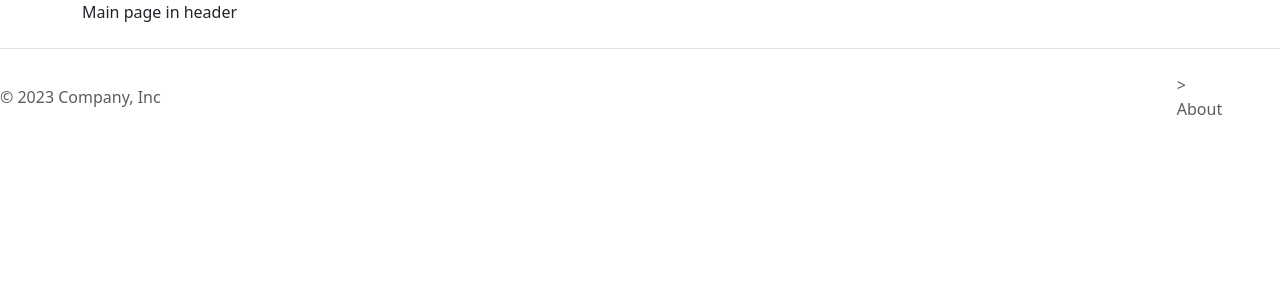
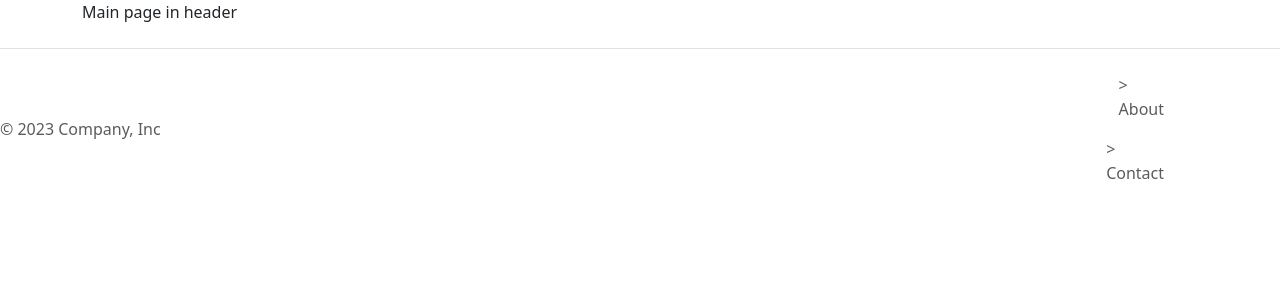
Before and after one commit to mduraj0/DjangoBasics, a Django app: page / in a window 1280 px wide. Shown: the part 97-397 px from the top of the page. Run offline with Django 4.2, Linux system fonts and the light colour scheme.

Commit message:
fixing bug in contact forms

```diff
--- a/firstDjango/main/templates/base.html
+++ b/firstDjango/main/templates/base.html
@@ -48,6 +48,9 @@
                 <li class="nav-item">
                     <a href="{% url 'main:about' %}" class="nav-link px-2 text-body-secondary">> About </a>
                 </li>
+                <li class="nav-item">
+                    <a href="{% url 'main:contact' %}" class="nav-link px-2 text-body-secondary">> Contact </a>
+                </li>
             </ul>
         </nav>
     </footer>
--- a/firstDjango/main/urls.py
+++ b/firstDjango/main/urls.py
@@ -1,10 +1,11 @@
 from django.urls import path
-from .views import hello, some_test, about
+from .views import hello, some_test, about, contact
 
 app_name = 'main'
 
 urlpatterns = [
     path('', hello, name='hello'),
     path('testy', some_test),
-    path('about', about, name='about')
+    path('about', about, name='about'),
+    path('contact', contact, name='contact'),
 ]
--- a/firstDjango/main/views.py
+++ b/firstDjango/main/views.py
@@ -1,5 +1,6 @@
 from django.shortcuts import render
-from django.http import HttpResponse
+# from django.http import HttpResponse
+from .forms import ContactForm
 
 
 def hello(request):
@@ -28,3 +29,8 @@ def some_test(request):
         'programming_l': programming_l,
         'books': books
     })
+
+
+def contact(request):
+    form = ContactForm()
+    return render(request, "main/contact.html", {'form': form})
```
Also changed, not shown: firstDjango/main/forms.py (added, +8 -0 lines), firstDjango/main/templates/main/contact.html (added, +8 -0 lines).
